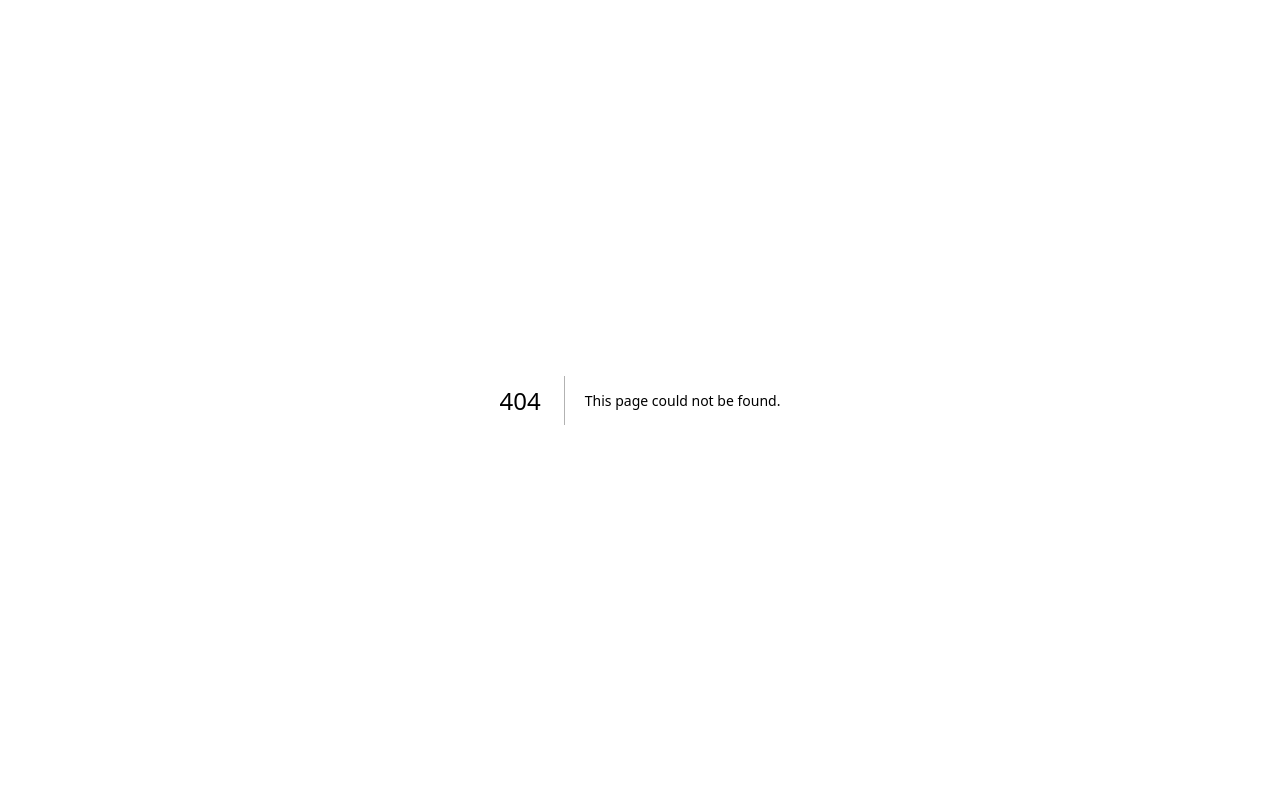
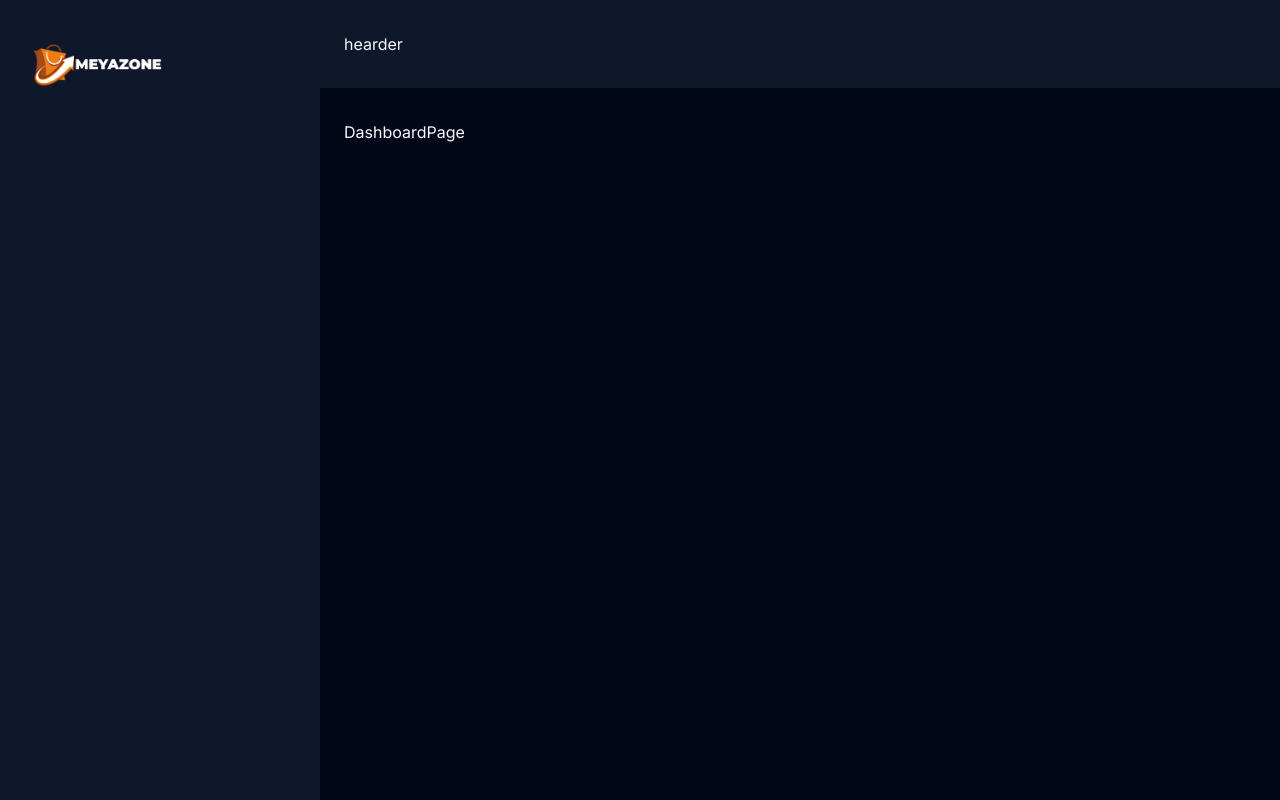
Before and after one commit to Mel-Turham/Meyazone, a Next.js app: page /dashboards/admin in a window 1280 px wide. Before the commit this address had no page. Built offline with nearby package versions, Linux system fonts and the light colour scheme.

Commit message:
create dashboard pages for each user

```diff
--- /dev/null
+++ b/app/dashboards/admin/layout.tsx
@@ -0,0 +1,27 @@
+import Image from 'next/image';
+import React, { ReactNode } from 'react';
+
+const AdminLayout = ({ children }: { children: ReactNode }) => {
+	return (
+		<div className='grid grid-cols-12'>
+			<aside className='col-span-3 min-h-screen dark:bg-slate-900 px-8'>
+				<div>
+					<Image
+						src={'/logo-white.png'}
+						alt='log meyazone'
+						width={300}
+						height={200}
+						loading='lazy'
+						className='w-[130px] object-contain aspect-square'
+					/>
+				</div>
+			</aside>
+			<div className='col-span-9'>
+				<header className='dark:bg-slate-900 py-8 px-6'>hearder</header>
+				<main className='px-6 py-8'>{children}</main>
+			</div>
+		</div>
+	);
+};
+
+export default AdminLayout;
--- /dev/null
+++ b/app/dashboards/admin/page.tsx
@@ -0,0 +1,7 @@
+import React from 'react';
+
+const DashboardPage = () => {
+	return <div>DashboardPage</div>;
+};
+
+export default DashboardPage;
--- /dev/null
+++ b/app/dashboards/customers/[customerId]/page.tsx
@@ -0,0 +1,7 @@
+import React from 'react';
+
+const CustomerDashboad = () => {
+	return <div>Dashboardpage</div>;
+};
+
+export default CustomerDashboad;
--- /dev/null
+++ b/app/dashboards/customers/[customerId]/setings/page.tsx
@@ -0,0 +1,7 @@
+import React from 'react';
+
+const CustomerSettingsPage = () => {
+	return <div>CustomerSettingsPage</div>;
+};
+
+export default CustomerSettingsPage;
--- /dev/null
+++ b/app/dashboards/customers/layout.tsx
@@ -0,0 +1,7 @@
+import React, { ReactNode } from 'react';
+
+const CustomersLayout = ({ children }: { children: ReactNode }) => {
+	return <div>{children}</div>;
+};
+
+export default CustomersLayout;
--- /dev/null
+++ b/app/dashboards/layout.tsx
@@ -0,0 +1,7 @@
+import React, { ReactNode } from 'react';
+
+const DashboardLayout = ({ children }: { children: ReactNode }) => {
+	return <main className='min-h-screen grow'>{children}</main>;
+};
+
+export default DashboardLayout;
```
Also changed, not shown: app/dashboards/drivers/[driverId]/page.tsx (added), app/dashboards/vendors/[vendorId]/page.tsx (added).
